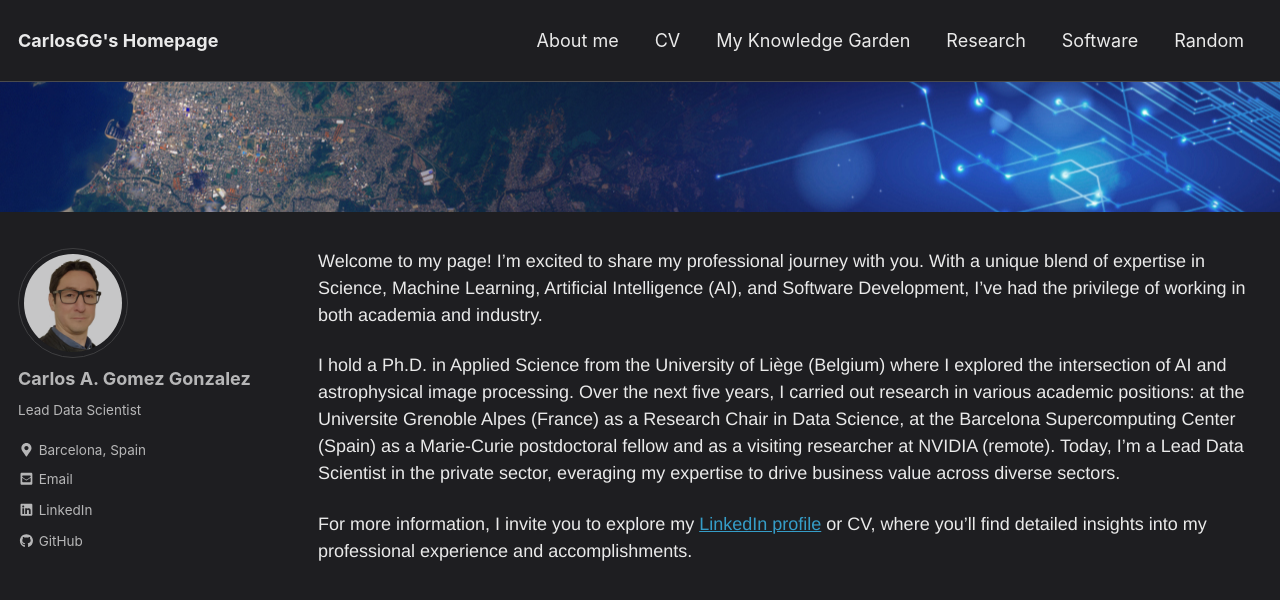
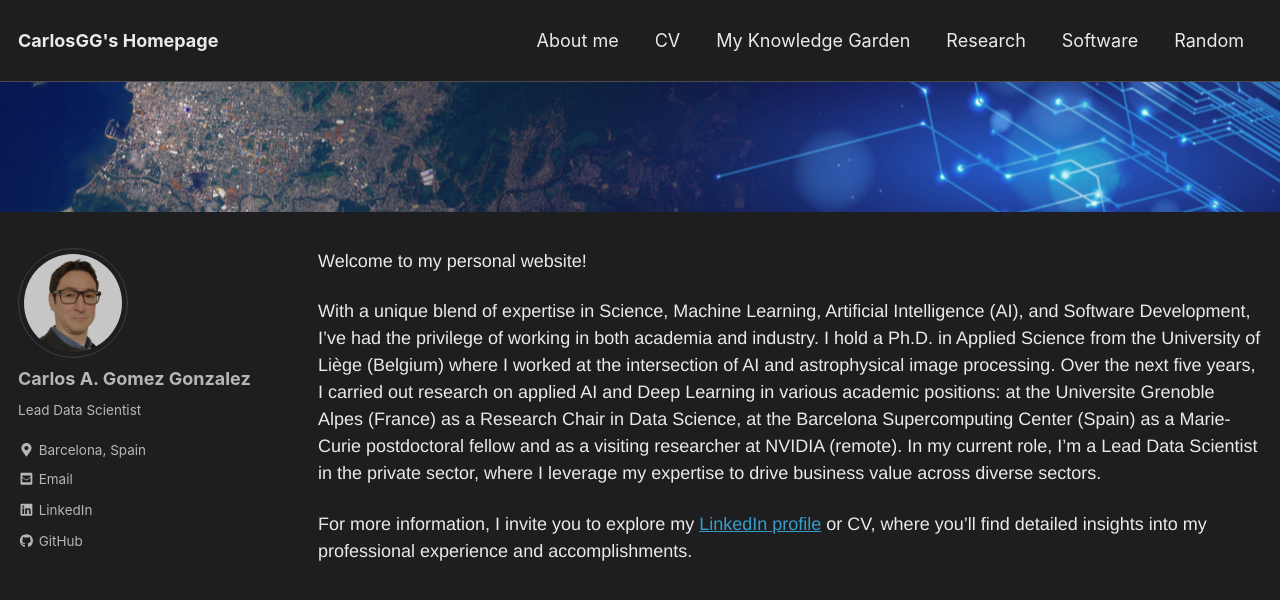
Before and after one commit to carlos-gg/carlos-gg.github.io, a Jekyll site: the page built from index.md, in a window 1280 px wide and 900 px high. Shown: the top 600 px of the window. Built offline with Jekyll 4.4.1, drawn with Linux system fonts in a browser that asks for light colours; nearby versions of some CDN libraries; the list of posts is cut into pages by our own code.

Commit message:
Update index.md

```diff
--- a/index.md
+++ b/index.md
@@ -3,8 +3,8 @@ layout: single
 classes: wide
 ---
 
-Welcome to my page! I'm excited to share my professional journey with you. With a unique blend of expertise in Science, Machine Learning, Artificial Intelligence (AI), and Software Development, I've had the privilege of working in both academia and industry.
+Welcome to my personal website!
 
-I hold a Ph.D. in Applied Science from the University of Liège (Belgium) where I explored the intersection of AI and astrophysical image processing. Over the next five years, I carried out research in various academic positions: at the Universite Grenoble Alpes (France) as a Research Chair in Data Science, at the Barcelona Supercomputing Center (Spain) as a Marie-Curie postdoctoral fellow and as a visiting researcher at NVIDIA (remote). Today, I'm a Lead Data Scientist in the private sector, everaging my expertise to drive business value across diverse sectors.
+With a unique blend of expertise in Science, Machine Learning, Artificial Intelligence (AI), and Software Development, I've had the privilege of working in both academia and industry. I hold a Ph.D. in Applied Science from the University of Liège (Belgium) where I worked at the intersection of AI and astrophysical image processing. Over the next five years, I carried out research on applied AI and Deep Learning in various academic positions: at the Universite Grenoble Alpes (France) as a Research Chair in Data Science, at the Barcelona Supercomputing Center (Spain) as a Marie-Curie postdoctoral fellow and as a visiting researcher at NVIDIA (remote). In my current role, I'm a Lead Data Scientist in the private sector, where I leverage my expertise to drive business value across diverse sectors.
 
 For more information, I invite you to explore my [LinkedIn profile](https://www.linkedin.com/in/carlosgog/) or CV, where you'll find detailed insights into my professional experience and accomplishments.
```
